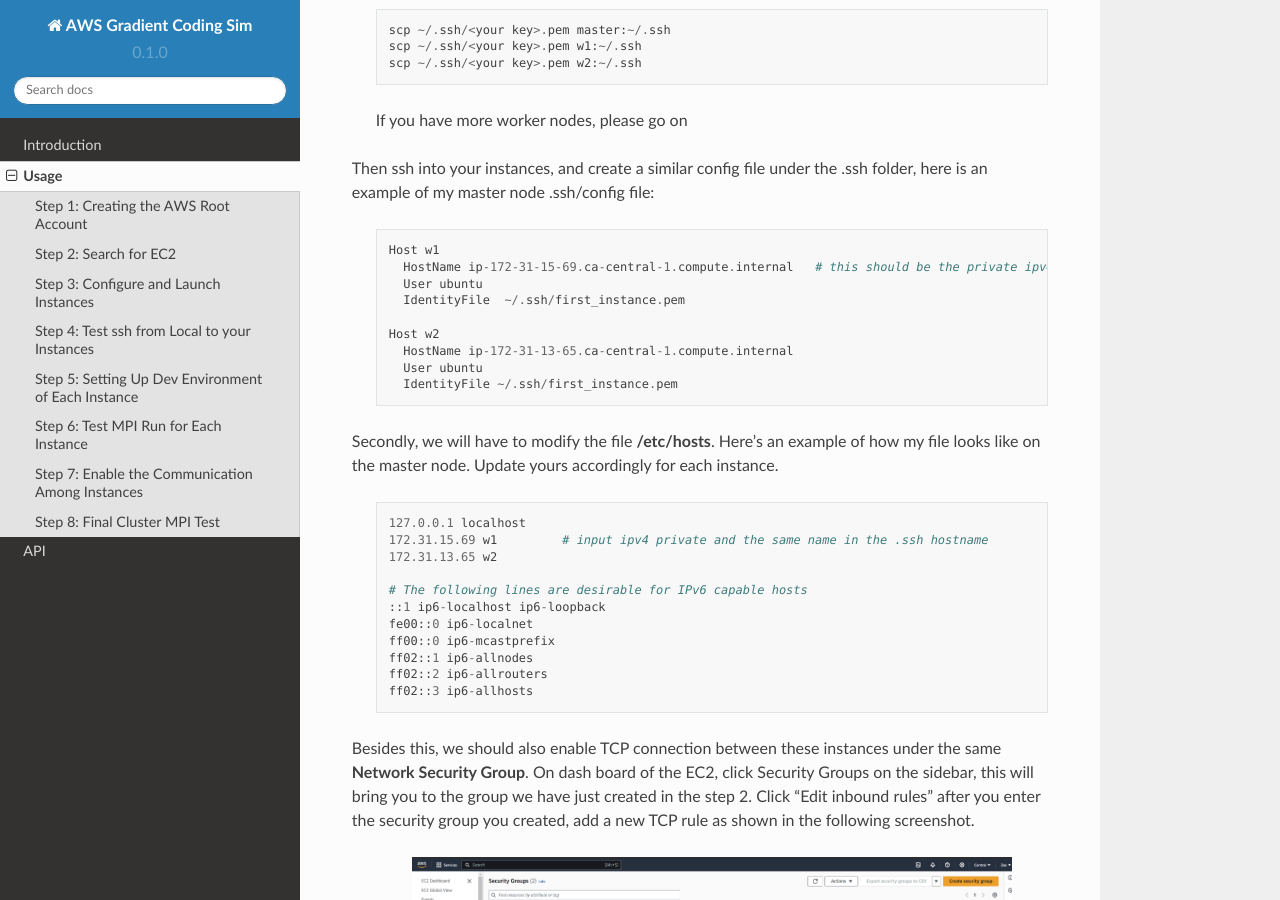
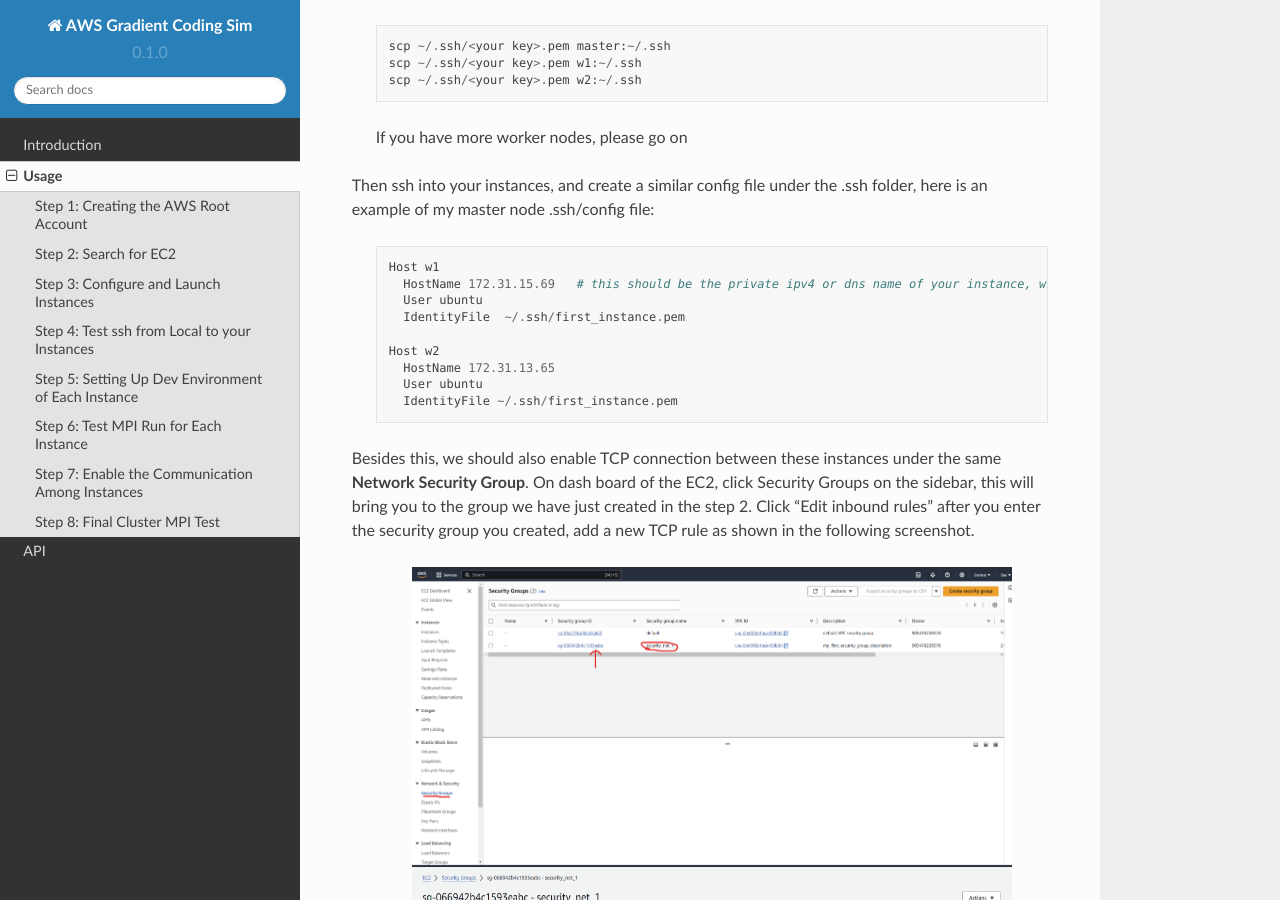
Before and after one commit to ZeeChono/GradientCodeReadDocs, a Sphinx documentation site: the page built from docs/source/usage.rst, in a window 1280 px wide and 900 px high, scrolled down 5680 px. Built offline with Sphinx 7.4.7 and the Read the Docs theme 2.0.0, drawn with Linux system fonts in a browser that asks for light colours; some of the changed text lies outside the part shown.

Commit message:
Update usage.rst

```diff
--- a/docs/source/usage.rst
+++ b/docs/source/usage.rst
@@ -164,30 +165,14 @@
    .. code-block::
 
       Host w1
-        HostName ip-172-31-15-69.ca-central-1.compute.internal   # this should be the private ipv4 or dns name of your instance, which can be found on dashboard
+        HostName 172.31.15.69   # this should be the private ipv4 or dns name of your instance, which can be found on dashboard
         User ubuntu
         IdentityFile  ~/.ssh/first_instance.pem
 
       Host w2
-        HostName ip-172-31-13-65.ca-central-1.compute.internal
+        HostName 172.31.13.65
         User ubuntu
         IdentityFile ~/.ssh/first_instance.pem
-
-Secondly, we will have to modify the file **/etc/hosts**. Here's an example of how my file looks like on the master node. Update yours accordingly for each instance.
-
-   .. code-block::
-
-      127.0.0.1 localhost
-      172.31.15.69 w1         # input ipv4 private and the same name in the .ssh hostname
-      172.31.13.65 w2
-
-      # The following lines are desirable for IPv6 capable hosts
-      ::1 ip6-localhost ip6-loopback
-      fe00::0 ip6-localnet
-      ff00::0 ip6-mcastprefix
-      ff02::1 ip6-allnodes
-      ff02::2 ip6-allrouters
-      ff02::3 ip6-allhosts
 
 Besides this, we should also enable TCP connection between these instances under the same **Network Security Group**. On dash board of the EC2, click Security Groups on the sidebar, this will bring you to the group we have just created in the step 2. Click "Edit inbound rules" after you enter the security group you created, add a new TCP rule as shown in the following screenshot.
 
@@ -212,6 +197,14 @@
 After we have finished all the cluster settings, try manually ssh to each other node on each node, before mpirun command to ensure that the communication in the cluster is set up correctly.
 
 
+**Note**: In case of the permission of bad .pem key error, try the following command:
+
+   .. code-block::
+
+      chmod 600 ~/.ssh/<your key name>.pem    # this modify the ssh key to read only
+
+
+
 Step 8: Final Cluster MPI Test
 ------------------------------
 Now open your ssh master terminal,
```
Also changed, not shown: other parts of docs/source/usage.rst (+1 -0 lines).
